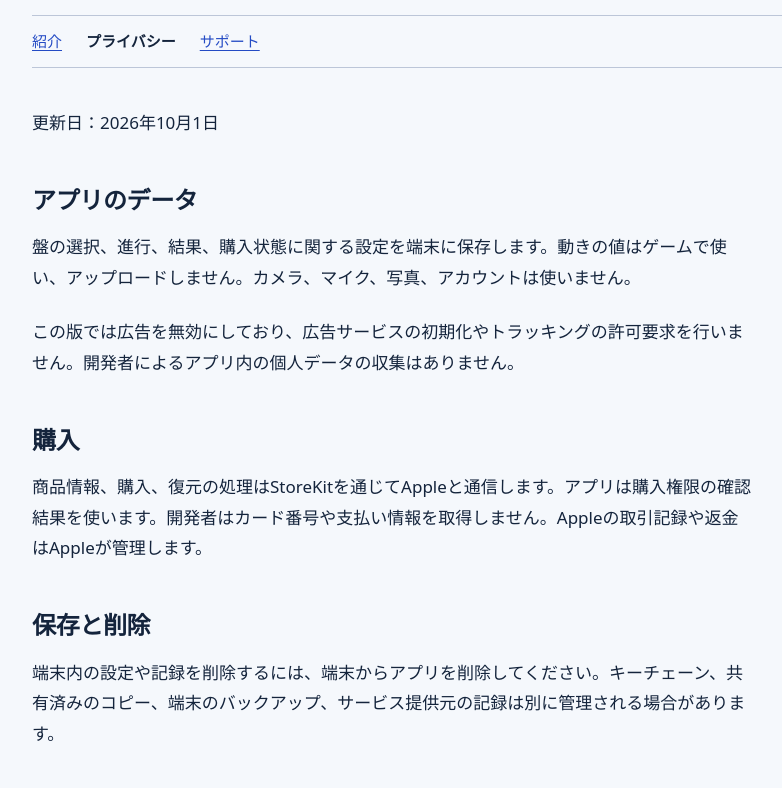
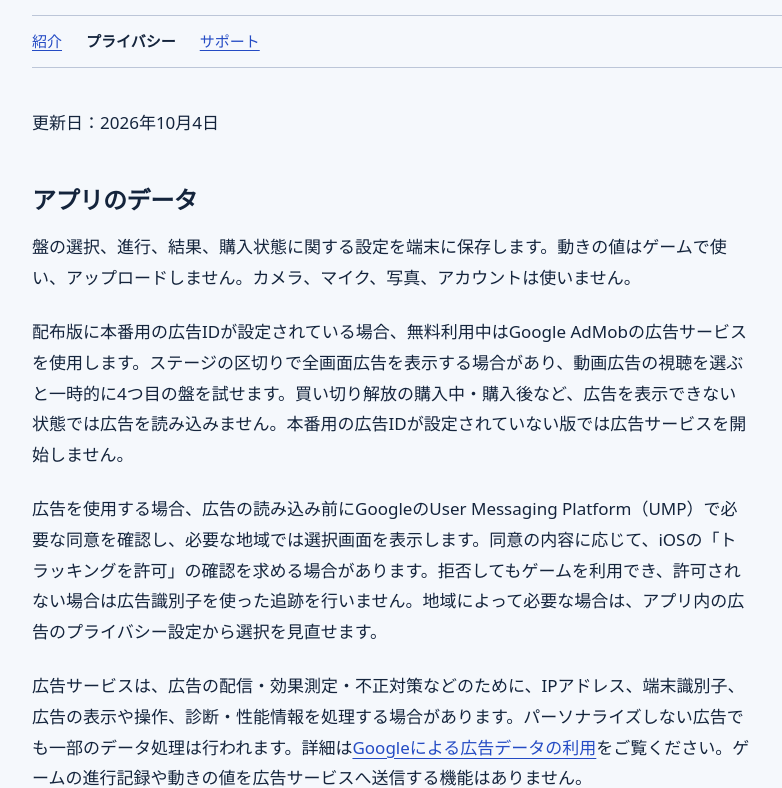
Before and after one commit to KKKSSS-tech/KKKSSS-tech.github.io, a plain HTML site: page duo/see-saw/privacy/ja/index.html in a window 1280 px wide. Shown: the part 213-1001 px from the top of the page, without its empty margins (112-894 px from the left). Drawn offline with Linux system fonts and the light colour scheme.

Commit message:
Correct SeeSawFold privacy articles

```diff
--- a/duo/see-saw/privacy/ja/index.html
+++ b/duo/see-saw/privacy/ja/index.html
@@ -5,10 +5,12 @@
 <title>SeeSawFold / プライバシー</title><link rel="stylesheet" href="/assets/site.css"></head>
 <body><a class="skip" href="#main">本文へ</a>
 <header><div class="shell mast"><a class="brand" href="/">折りたたみのアプリ集</a><a class="language" href="/duo/see-saw/privacy/" lang="en">English</a></div></header>
-<main id="main" class="shell"><p class="eyebrow">プライバシー</p><h1 class="title">SeeSawFold / プライバシー</h1><nav class="page-nav" aria-label="アプリのページ"><a href="/duo/see-saw/ja/">紹介</a><a href="/duo/see-saw/privacy/ja/" aria-current="page">プライバシー</a><a href="/duo/see-saw/support/ja/">サポート</a></nav><article class="prose"><p>更新日：2026年10月1日</p>
+<main id="main" class="shell"><p class="eyebrow">プライバシー</p><h1 class="title">SeeSawFold / プライバシー</h1><nav class="page-nav" aria-label="アプリのページ"><a href="/duo/see-saw/ja/">紹介</a><a href="/duo/see-saw/privacy/ja/" aria-current="page">プライバシー</a><a href="/duo/see-saw/support/ja/">サポート</a></nav><article class="prose"><p>更新日：2026年10月4日</p>
 <h2>アプリのデータ</h2>
 <p>盤の選択、進行、結果、購入状態に関する設定を端末に保存します。動きの値はゲームで使い、アップロードしません。カメラ、マイク、写真、アカウントは使いません。</p>
-<p>この版では広告を無効にしており、広告サービスの初期化やトラッキングの許可要求を行いません。開発者によるアプリ内の個人データの収集はありません。</p>
+<p>配布版に本番用の広告IDが設定されている場合、無料利用中はGoogle AdMobの広告サービスを使用します。ステージの区切りで全画面広告を表示する場合があり、動画広告の視聴を選ぶと一時的に4つ目の盤を試せます。買い切り解放の購入中・購入後など、広告を表示できない状態では広告を読み込みません。本番用の広告IDが設定されていない版では広告サービスを開始しません。</p>
+<p>広告を使用する場合、広告の読み込み前にGoogleのUser Messaging Platform（UMP）で必要な同意を確認し、必要な地域では選択画面を表示します。同意の内容に応じて、iOSの「トラッキングを許可」の確認を求める場合があります。拒否してもゲームを利用でき、許可されない場合は広告識別子を使った追跡を行いません。地域によって必要な場合は、アプリ内の広告のプライバシー設定から選択を見直せます。</p>
+<p>広告サービスは、広告の配信・効果測定・不正対策などのために、IPアドレス、端末識別子、広告の表示や操作、診断・性能情報を処理する場合があります。パーソナライズしない広告でも一部のデータ処理は行われます。詳細は<a href="https://policies.google.com/technologies/partner-sites">Googleによる広告データの利用</a>をご覧ください。ゲームの進行記録や動きの値を広告サービスへ送信する機能はありません。</p>
 <h2>購入</h2>
 <p>商品情報、購入、復元の処理はStoreKitを通じてAppleと通信します。アプリは購入権限の確認結果を使います。開発者はカード番号や支払い情報を取得しません。Appleの取引記録や返金はAppleが管理します。</p>
 <h2>保存と削除</h2>
```
Also changed, not shown: duo/see-saw/privacy/index.html (+4 -2 lines).
